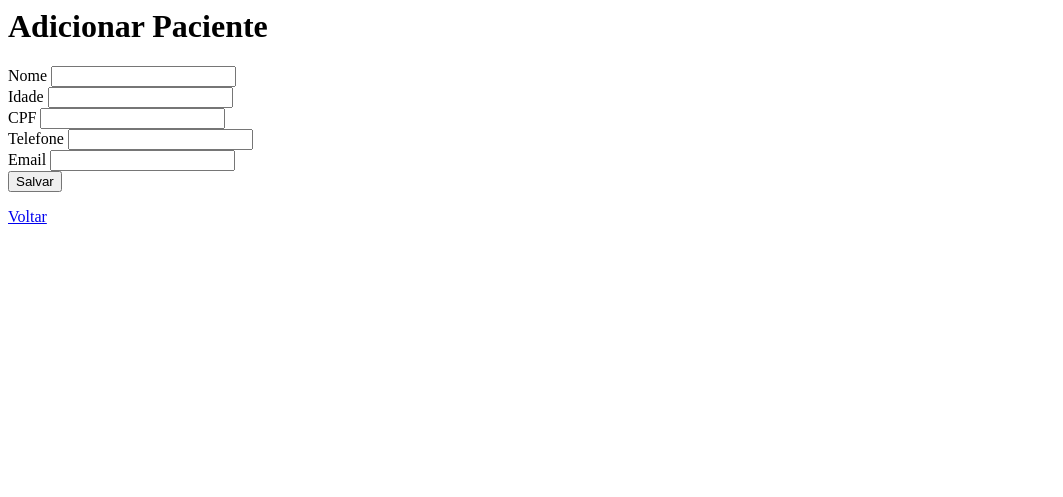
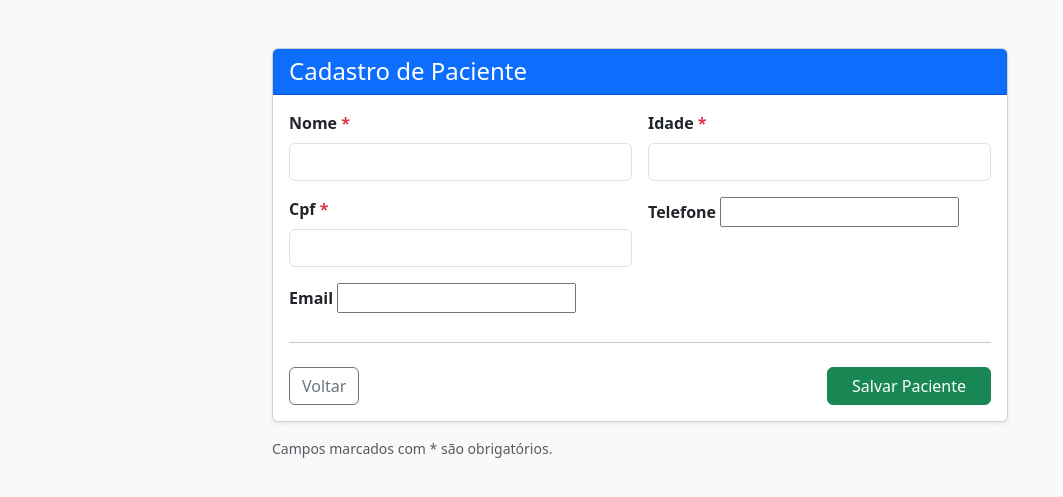
Before and after one commit to rfalves-wq/Clinica, a Django app: page /pacientes/adicionar/ in a window 1280 px wide. Shown: the top 497 px of the page, without its empty margins (0-1063 px from the left). Run offline with Django 5.2, Linux system fonts and the light colour scheme.

Commit message:
atualizado o designer para cadastar paciente

```diff
--- a/pacientes/forms.py
+++ b/pacientes/forms.py
@@ -1,7 +1,15 @@
 from django import forms
 from .models import Paciente
+
+
 
 class PacienteForm(forms.ModelForm):
     class Meta:
         model = Paciente
-        fields = ['nome', 'idade', 'cpf', 'telefone', 'email']
+        fields = '__all__'
+        widgets = {
+            field: forms.TextInput(attrs={'class': 'form-control'})
+            for field in ['nome', 'cpf']
+        } | {
+            'idade': forms.NumberInput(attrs={'class': 'form-control'}),
+        }
--- a/pacientes/templates/pacientes/form.html
+++ b/pacientes/templates/pacientes/form.html
@@ -1,41 +1,89 @@
-<h1>
+<!DOCTYPE html>
+<html lang="pt-br">
+<head>
+    <meta charset="UTF-8">
+    <title>{% if form.instance.pk %}Editar{% else %}Adicionar{% endif %} Paciente</title>
+    <link href="https://cdn.jsdelivr.net/npm/bootstrap@5.3.2/dist/css/bootstrap.min.css" rel="stylesheet">
+</head>
+
+<body class="bg-light">
+
+<div class="container mt-5 mb-5">
+    <div class="row justify-content-center">
+        <div class="col-lg-8">
+
+            <div class="card shadow-sm">
+                <div class="card-header bg-primary text-white">
+                    <h4 class="mb-0">
                         {% if form.instance.pk %}
-        Editar
+                            Editar Paciente
                         {% else %}
-        Adicionar
+                            Cadastro de Paciente
                         {% endif %}
-    Paciente
-</h1>
+                    </h4>
+                </div>
 
-<form method="post">
+                <div class="card-body">
+                    <form method="post" novalidate>
                         {% csrf_token %}
 
-    <div class="mb-3">
-        <label class="form-label">Nome</label>
-        {{ form.nome }}
+                        {% if form.non_field_errors %}
+                            <div class="alert alert-danger">
+                                {{ form.non_field_errors }}
+                            </div>
+                        {% endif %}
+
+                        <div class="row g-3">
+
+                            {% for field in form %}
+                                <div class="col-md-6">
+                                    <label class="form-label fw-semibold">
+                                        {{ field.label }}
+                                        {% if field.field.required %}
+                                            <span class="text-danger">*</span>
+                                        {% endif %}
+                                    </label>
+
+                                    {{ field }}
+
+                                    {% if field.errors %}
+                                        <div class="text-danger small">
+                                            {{ field.errors|striptags }}
+                                        </div>
+                                    {% endif %}
+
+                                    {% if field.help_text %}
+                                        <div class="form-text">
+                                            {{ field.help_text }}
+                                        </div>
+                                    {% endif %}
+                                </div>
+                            {% endfor %}
+
                         </div>
 
-    <div class="mb-3">
-        <label class="form-label">Idade</label>
-        {{ form.idade }}
+                        <hr class="my-4">
+
+                        <div class="d-flex justify-content-between">
+                            <a href="{% url 'listar_pacientes' %}" class="btn btn-outline-secondary">
+                                Voltar
+                            </a>
+                            <button type="submit" class="btn btn-success px-4">
+                                Salvar Paciente
+                            </button>
                         </div>
 
-    <div class="mb-3">
-        <label class="form-label">CPF</label>
-        {{ form.cpf }}
+                    </form>
+                </div>
             </div>
 
-    <div class="mb-3">
-        <label class="form-label">Telefone</label>
-        {{ form.telefone }}
+            <p class="text-muted small mt-3">
+                Campos marcados com * são obrigatórios.
+            </p>
+
+        </div>
+    </div>
 </div>
 
-    <div class="mb-3">
-        <label class="form-label">Email</label>
-        {{ form.email }}
-    </div>
-
-    <button type="submit">Salvar</button>
-</form>
-
-<a href="{% url 'listar_pacientes' %}">Voltar</a>
+</body>
+</html>
```
Also changed, not shown: pacientes/templates/pacientes/listar.html (+67 -7 lines), db.sqlite3, pacientes/views.py (line endings or trailing spaces). Lines whose indentation alone changed are shown as unchanged.
